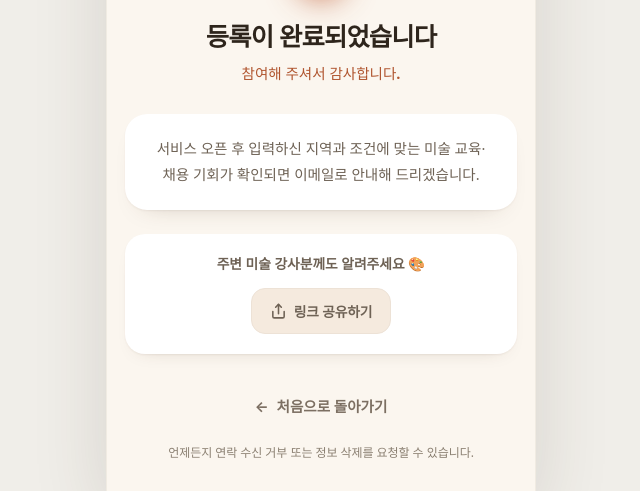
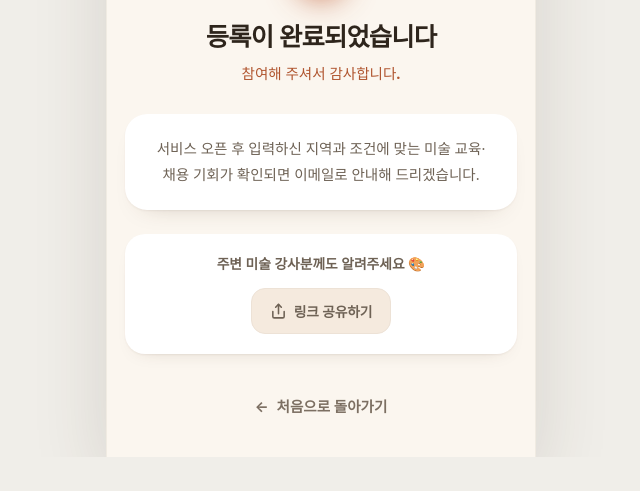
Before and after one commit to freeboxwork/art-instructor-pool, a website: page 3-complete.dc.html in a window 1280 px wide. Shown: the part 343-834 px from the top of the page, without its empty margins (319-959 px from the left). After the commit the page ends 800 px from the top, so only its background shows below. Drawn offline with Linux system fonts and the light colour scheme; a web font is replaced by a local one.

Commit message:
Remove completion deletion-request copy

```diff
--- a/3-complete.dc.html
+++ b/3-complete.dc.html
@@ -39,8 +39,6 @@
       </div>
 
       <a class="return-link" href="./1-intro.dc.html" data-analytics-event="complete_return_clicked"><span aria-hidden="true">←</span><span>처음으로 돌아가기</span></a>
-
-      <p class="complete-fine-print">언제든지 연락 수신 거부 또는 정보 삭제를 요청할 수 있습니다.</p>
     </section>
   </main>
 
--- a/mobile.css
+++ b/mobile.css
@@ -871,19 +871,6 @@ summary {
   color: var(--ink);
 }
 
-/* 완료 화면 하단 안내글 */
-.complete-fine-print {
-  width: 100%;
-  margin: 14px 0 0;
-  color: #8a7f71;
-  font-size: 0.75rem;
-  line-height: 1.66;
-  letter-spacing: -0.004em;
-  text-align: center;
-  text-wrap: balance;
-  word-break: keep-all;
-}
-
 @media (min-width: 480px) {
   .mobile-page {
     border-right: 1px solid rgba(78, 52, 30, 0.06);
```
